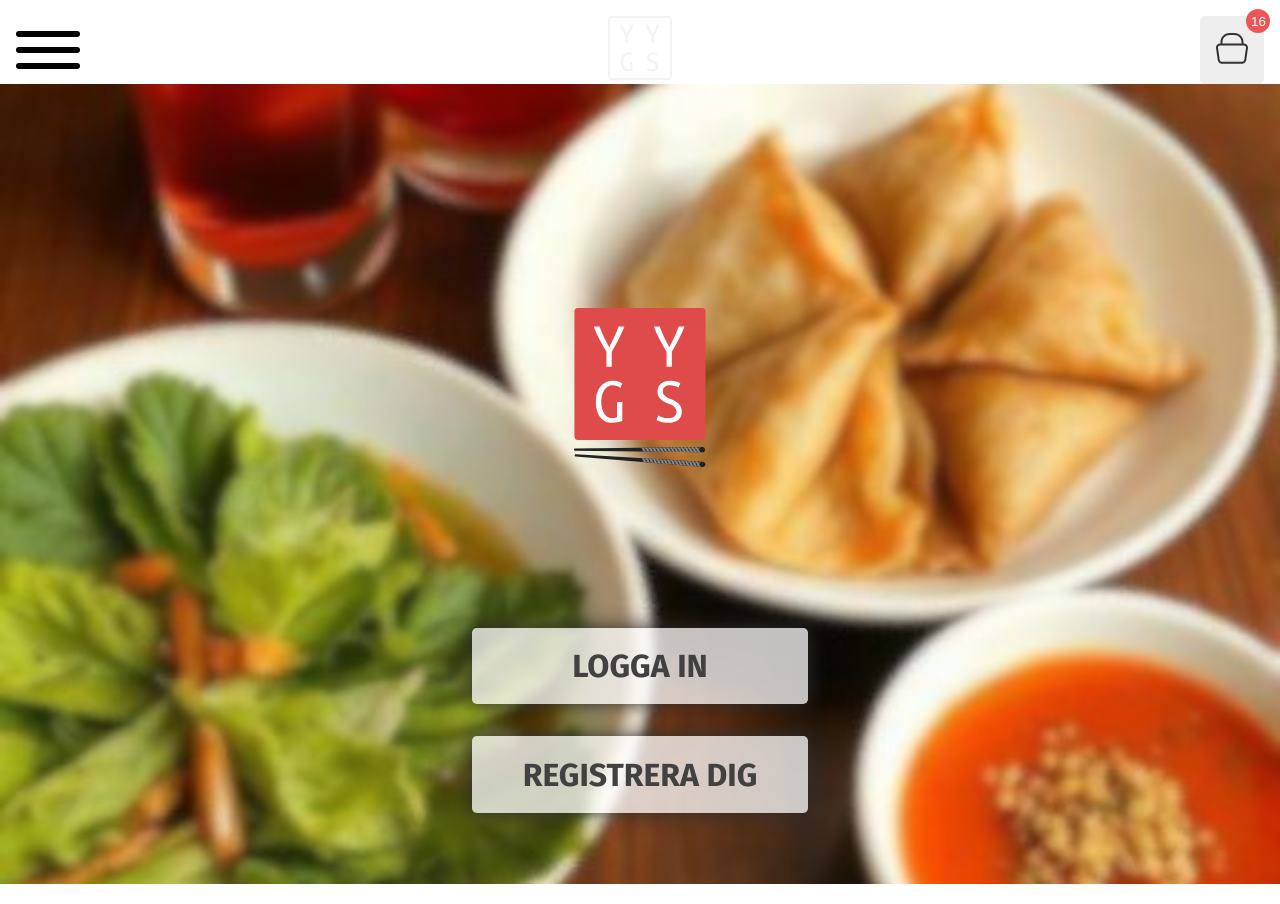
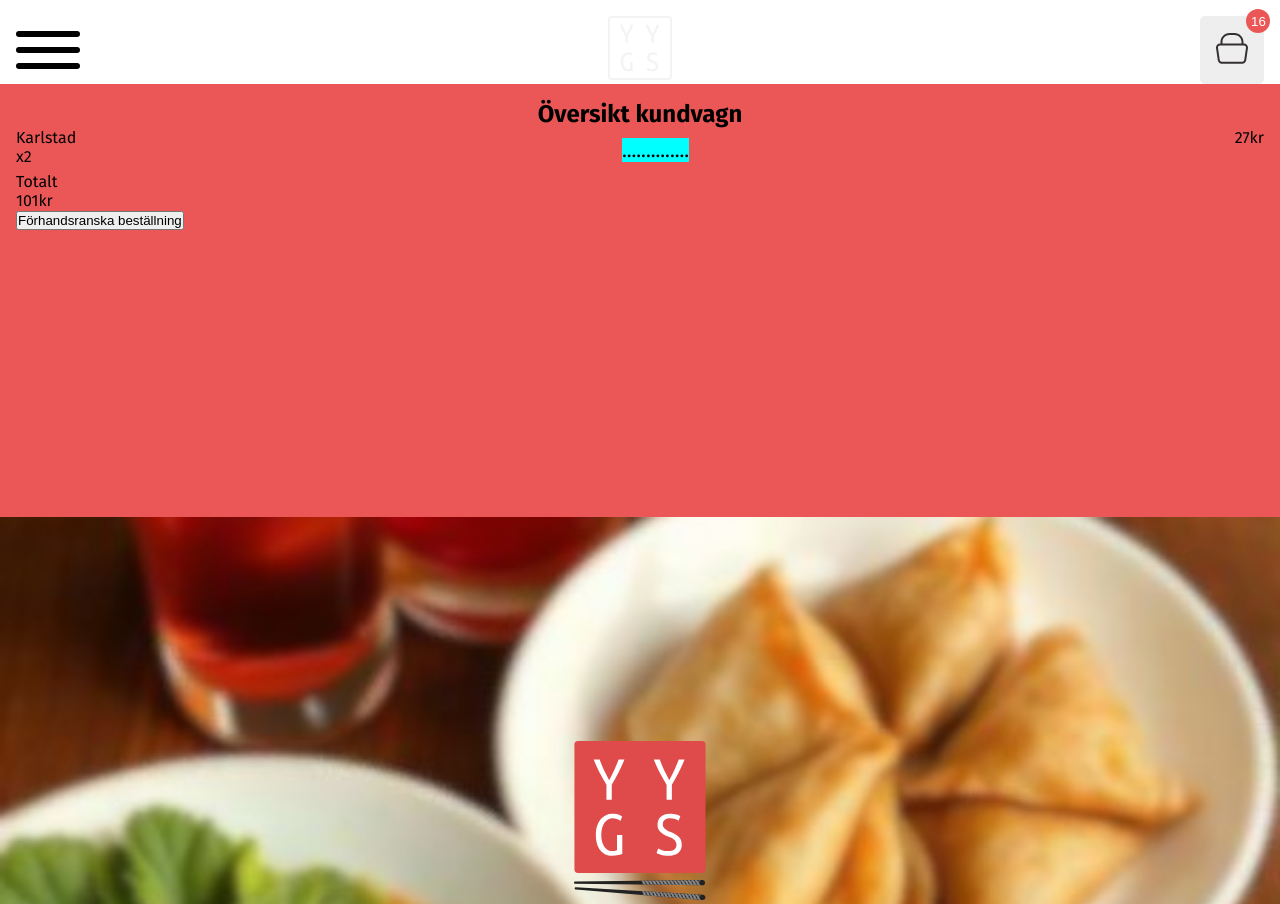
Before and after one commit to Welene/kanban-commandos, a plain HTML site: page pages/index.html in a window 1280 px wide. Shown: the top 904 px of the page. Drawn offline with Linux system fonts and the light colour scheme.

Commit message:
Started working on dropDownBasket in HTML, CSS and script.

```diff
--- a/pages/index.html
+++ b/pages/index.html
@@ -41,6 +41,31 @@
                     <span class="header__basket-item-count">16</span>
                 </button>
             </header>
+
+            <section id="overlayBasketBox" class="overlay-basket">
+                <h2 class="overlay-basket__title">Översikt kundvagn</h2>
+                <ul id="basketList" class="basket__list">
+                    <li data="basketItem" class="overlay-basket__item">
+                        <section id="basketItems">
+                            <p id="basketItemTitle">Karlstad</p>
+                            <p id="basketItemCount">x2</p>
+                        </section>
+                        <div class="separator"></div>
+                        <p id="basketItemPrice">27kr</p>
+                    </li>
+                </ul>
+                <section id="basketTotal" class="basket-totalt-box">
+                    <p id="basketTotalTitle">Totalt</p>
+                    <p id="basketTotalAmount">101kr</p>
+                </section>
+                <button
+                    id="basketPreviewOrderBtn"
+                    class="basket-preview-order-btn"
+                >
+                    Förhandsranska beställning
+                </button>
+            </section>
+
             <main class="content-wrapper__intro-content">
                 <img
                     src="../assets/icons/logo-red.svg"
--- a/scripts/components/dropDownBasket.js
+++ b/scripts/components/dropDownBasket.js
@@ -1 +1,15 @@
 // Här ska funktionen för att öppna en dropdown-vy för när man trycker på kundvagnen skrivas
+function openDropDownBasket() {
+    const basketRef = document.querySelector('#basket');
+
+    basketRef.addEventListener('click', () => {
+        overlayDropDownBasket()
+
+    })
+}
+
+function overlayDropDownBasket() {
+
+}
+
+export { openDropDownBasket }
--- a/scripts/script.js
+++ b/scripts/script.js
@@ -16,6 +16,7 @@ import { runOrdersPage } from './pages/ordersPage.js';
 import { runProfilePage } from './pages/profilePage.js';
 import { runReceiptPage } from './pages/receiptPage.js';
 import { runRegisterPage } from './pages/registerPage.js';
+import { openDropDownBasket } from './components/dropDownBasket.js'
 
 console.log('Script.js loaded');
 
@@ -59,3 +60,4 @@ if (path === '/pages/' || path === '/pages/index.html') {
 openNavMenu();
 renderHamburgerMenu();
 highlightActiveBurgerLink();
+openDropDownBasket()
--- /dev/null
+++ b/styles/drop-down-basket.css
@@ -0,0 +1,38 @@
+.overlay-basket {
+    position: relative;
+    background-color: var(--red-bg-color);
+    width: 100vw;
+    left: -16px;
+    height: 433px;
+    padding: 1rem;
+}
+
+.overlay-basket__title {
+    text-align: center;
+}
+
+.basket__list {
+    margin: auto 0;
+    list-style: none;
+    width: 100%;
+}
+
+.overlay-basket__item {
+    display: flex;
+    flex-direction: row;
+    justify-content: space-between;
+}
+
+.separator {
+    display: flex;
+    justify-content: space-between;
+    margin: 10px 0;
+    font-size: 20px;
+    background-color: aqua;
+}
+
+.separator::before {
+    content: '..............';
+    flex-grow: 1;
+    text-align: center;
+}
--- a/styles/style.css
+++ b/styles/style.css
@@ -1,6 +1,7 @@
 /* style imports */
 @import url('/styles/about.css');
 @import url('/styles/indexpage.css');
+@import url('/styles/drop-down-basket.css');
 
 /* Font imports */
 @import url('https://fonts.googleapis.com/css2?family=Fira+Sans:wght@400;700&display=swap');
```
